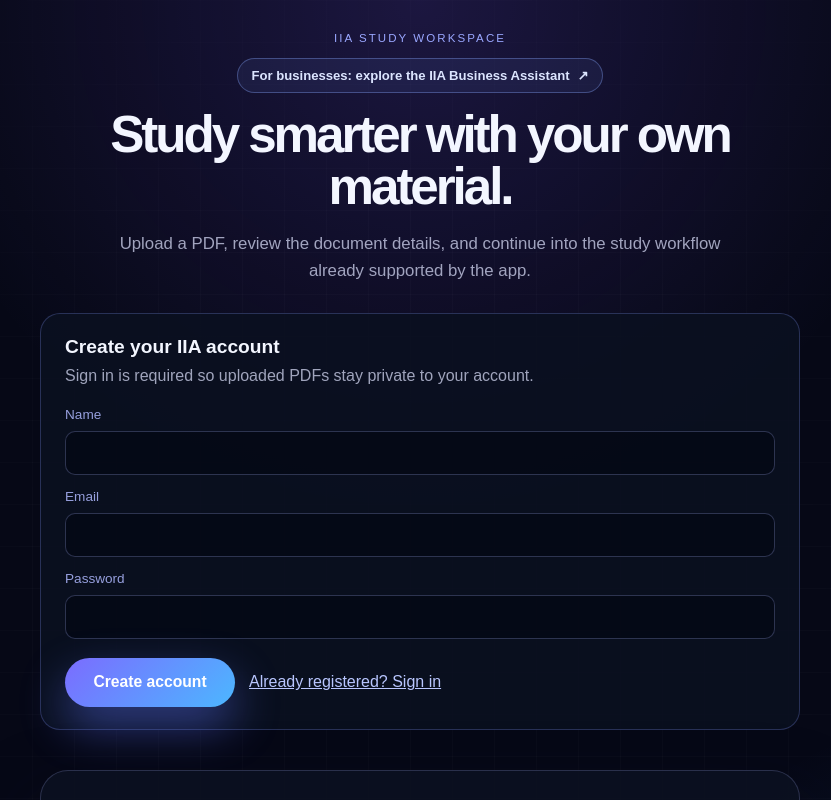
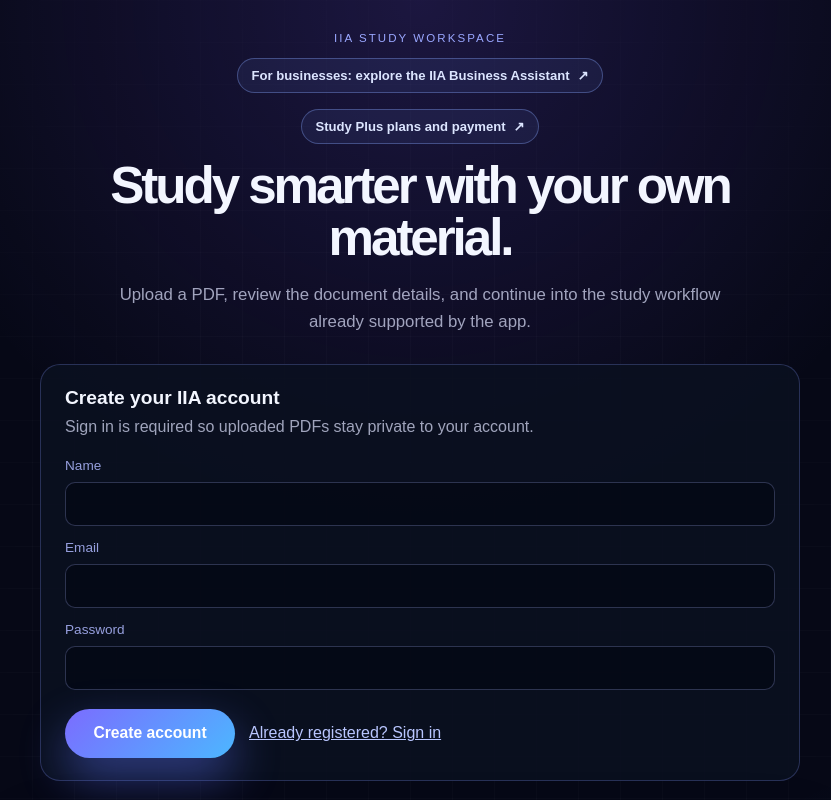
Before and after one commit to Siddahrthgit/Integrated-Intelligence-Agent-IIA-, a Next.js app in the folder apps/web/: page / in a window 1280 px wide. Shown: the top 800 px of the page, without its empty margins (220-1051 px from the left). Built offline with nearby package versions, Linux system fonts and the light colour scheme.

Commit message:
Link IIA Study Plus pricing from home

```diff
--- a/apps/web/app/page.tsx
+++ b/apps/web/app/page.tsx
@@ -244,6 +244,7 @@
       <section className="iia-hero" aria-label="Integrated Intelligence Agent home screen">
         <p className="iia-kicker">IIA study workspace</p>
         <a className="iia-business-link" href="/business">For businesses: explore the IIA Business Assistant <span aria-hidden="true">↗</span></a>
+        <a className="iia-business-link" href="/pricing">Study Plus plans and payment <span aria-hidden="true">↗</span></a>
         <h1>Study smarter with your own material.</h1>
         <p className="iia-subtitle">
           Upload a PDF, review the document details, and continue into the study workflow already supported by the app.
```
